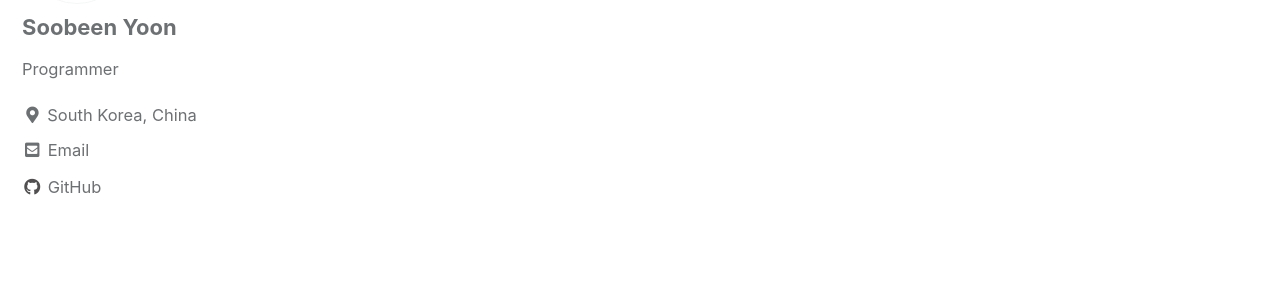
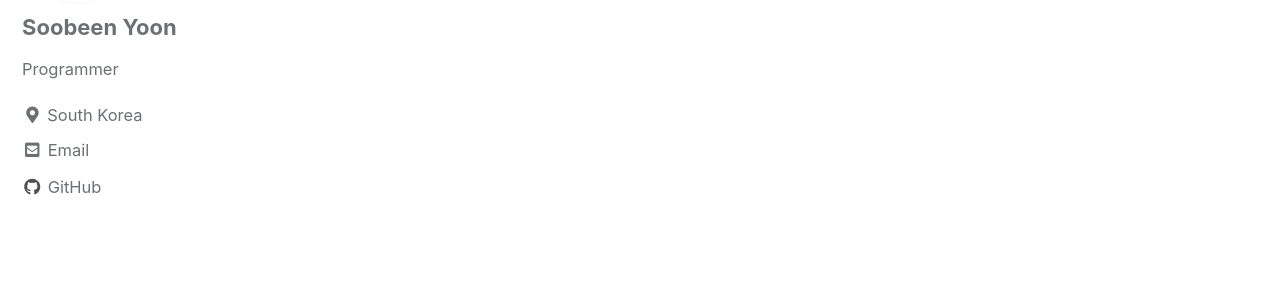
Before and after one commit to kumsil1006/kumsil1006.github.io, a Jekyll site: the page built from index.html, in a window 1280 px wide. Shown: the part 217-515 px from the top of the page. Built offline with Jekyll 4.4.1, drawn with Linux system fonts in a browser that asks for light colours; cached includes are drawn as plain includes; the list of posts is cut into pages by our own code; grey boxes are pictures that could not be loaded.

Commit message:
Update _config.yml

```diff
--- a/_config.yml
+++ b/_config.yml
@@ -96,7 +96,7 @@ author:
   name             : "Soobeen Yoon"
   avatar           : "https://avatars3.githubusercontent.com/u/39304306?s=400&u=892d8e5039358fd51f1328efbdec2c5f8195f932&v=4"
   bio              : "Programmer"
-  location         : "South Korea, China"
+  location         : "South Korea"
   email            :
   links:
     - label: "Email"
```
